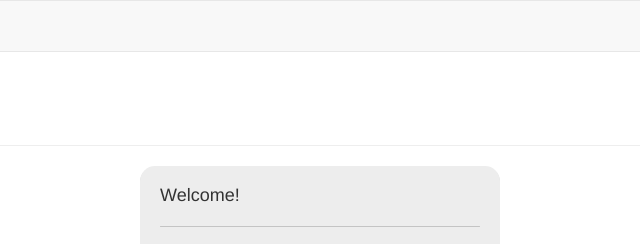
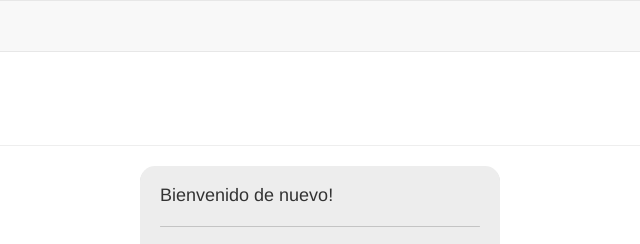
Before and after one commit to cesaralonso/developerskills, a website: page client/index.html at #/login in a window 1280 px wide. Shown: the top 244 px of the page, 320-960 px from the left. Drawn offline with Linux system fonts and the light colour scheme.

Commit message:
Cambio de header

```diff
--- a/client/views/login.html
+++ b/client/views/login.html
@@ -6,7 +6,7 @@
       <div class="col-md-4 col-md-offset-4 col-sm-10 col-sm-offset-1">
 
         <form class="form-login">
-          <h4>Welcome!</h4>
+          <h4>Bienvenido de nuevo!</h4>
           <div class="line-bottom"></div>
           <input  ng-model="user.email" type="text" class="form-control" placeholder="email@example.com">
           <p class="hint text-danger" ng-show="form.email.$error.required && submitted"> Email is required</p>
```
